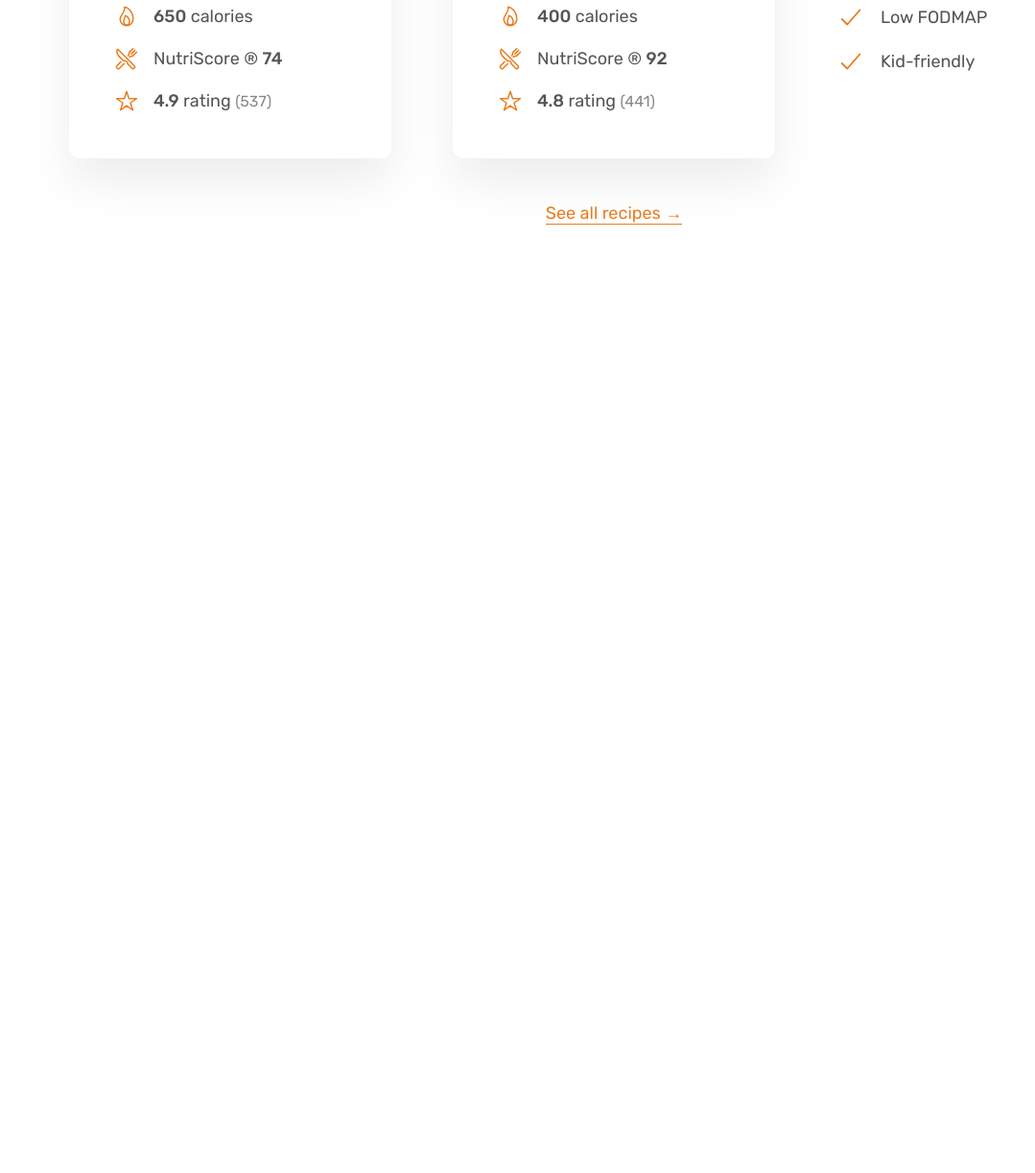
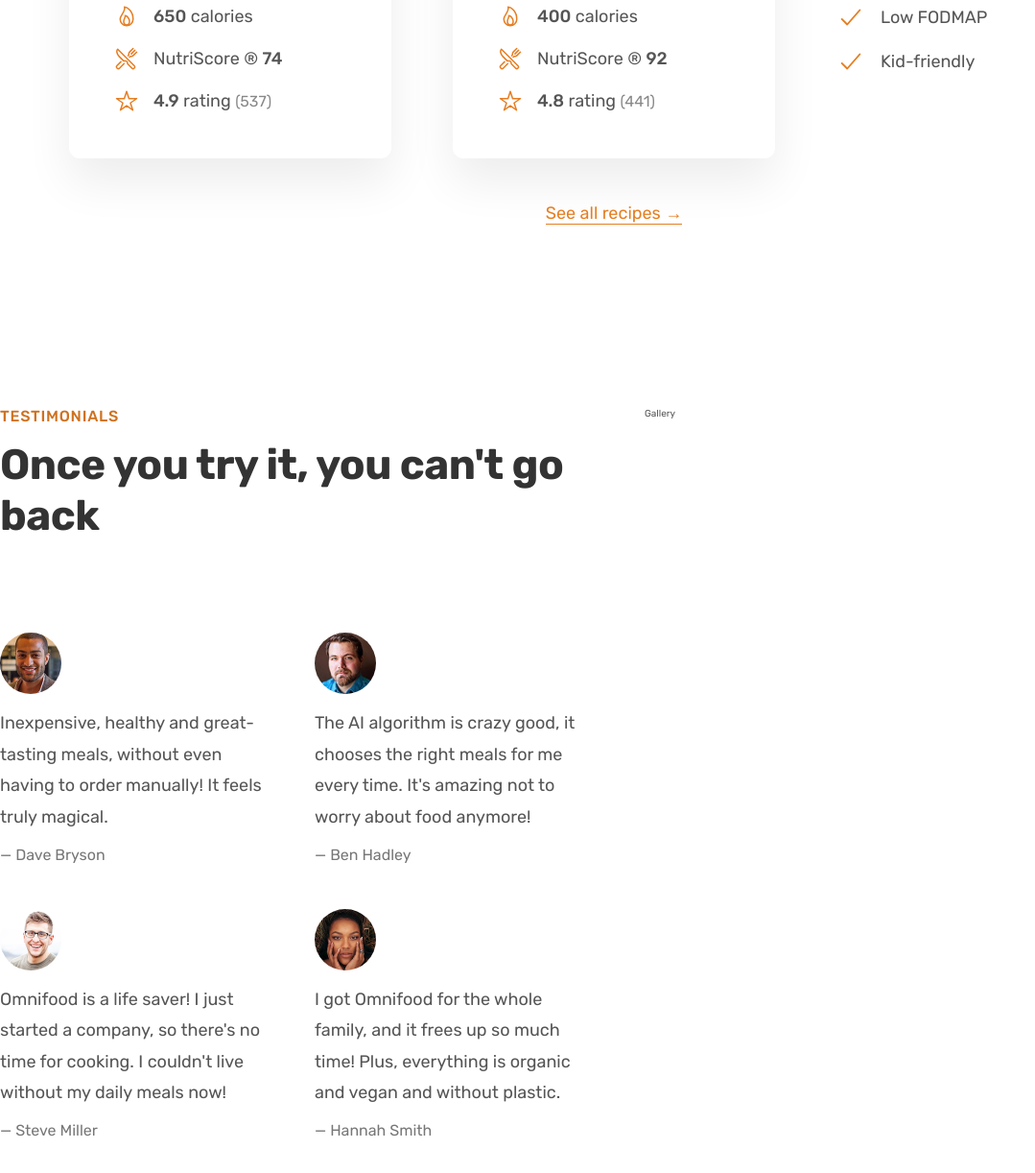
Before and after one commit to Mully7773/Omnifood, a plain HTML site: page index.html in a window 1280 px wide. Shown: the part 3231-4453 px from the top of the page at 96% size, without its empty margins (0-1079 px from the left). Before the commit the page ends 3561 px from the top, so only its background shows below. Drawn offline with nearby package versions, Linux system fonts and the light colour scheme.

Commit message:
Added first part of testimonials section with new grid and formatted text and images

```diff
--- a/css/style.css
+++ b/css/style.css
@@ -320,3 +320,33 @@
   height: 3rem;
   color: #e67e22;
 }
+
+/* ********************** */
+/* TESTIMONIALS SECTION */
+/* ********************** */
+
+.section-testimonials {
+  padding: 9.6rem 0;
+}
+
+.testimonials {
+  display: grid;
+  grid-template-columns: 1fr 1fr;
+  gap: 4.8rem;
+}
+
+.testimonial-img {
+  width: 6.4rem;
+  border-radius: 50%;
+  margin-bottom: 1.2rem;
+}
+
+.testimonial-text {
+  font-size: 1.8rem;
+  line-height: 1.8;
+  margin-bottom: 1.6rem;
+}
+.testimonial-name {
+  font-size: 1.6rem;
+  color: #777;
+}
--- a/index.html
+++ b/index.html
@@ -285,6 +285,69 @@
           <a href="#" class="link">See all recipes &rarr;</a>
         </div>
       </section>
+
+      <section class="section-testimonials grid grid--2-cols">
+        <div class="testimonials-container">
+          <span class="subheading">Testimonials</span>
+          <h2 class="heading-secondary">Once you try it, you can't go back</h2>
+
+          <div class="testimonials">
+            <!-- figures are usually self-contained and contain captions -->
+            <figure class="testimonial">
+              <img
+                class="testimonial-img"
+                alt="Photo of customer, Dave Bryson"
+                src="./img/customers/dave.jpg"
+              />
+              <blockquote class="testimonial-text">
+                Inexpensive, healthy and great-tasting meals, without even
+                having to order manually! It feels truly magical.
+              </blockquote>
+              <p class="testimonial-name">&mdash; Dave Bryson</p>
+            </figure>
+
+            <figure class="testimonial">
+              <img
+                class="testimonial-img"
+                alt="Photo of customer, Ben Hadley"
+                src="./img/customers/ben.jpg"
+              />
+              <blockquote class="testimonial-text">
+                The AI algorithm is crazy good, it chooses the right meals for
+                me every time. It's amazing not to worry about food anymore!
+              </blockquote>
+              <p class="testimonial-name">&mdash; Ben Hadley</p>
+            </figure>
+
+            <figure class="testimonial">
+              <img
+                class="testimonial-img"
+                alt="Photo of customer, Steve Miller"
+                src="./img/customers/steve.jpg"
+              />
+              <blockquote class="testimonial-text">
+                Omnifood is a life saver! I just started a company, so there's
+                no time for cooking. I couldn't live without my daily meals now!
+              </blockquote>
+              <p class="testimonial-name">&mdash; Steve Miller</p>
+            </figure>
+
+            <figure class="testimonial">
+              <img
+                class="testimonial-img"
+                alt="Photo of customer, Hannah Smith"
+                src="./img/customers/hannah.jpg"
+              />
+              <blockquote class="testimonial-text">
+                I got Omnifood for the whole family, and it frees up so much
+                time! Plus, everything is organic and vegan and without plastic.
+              </blockquote>
+              <p class="testimonial-name">&mdash; Hannah Smith</p>
+            </figure>
+          </div>
+        </div>
+        <div class="gallery">Gallery</div>
+      </section>
     </main>
   </body>
 </html>
```
